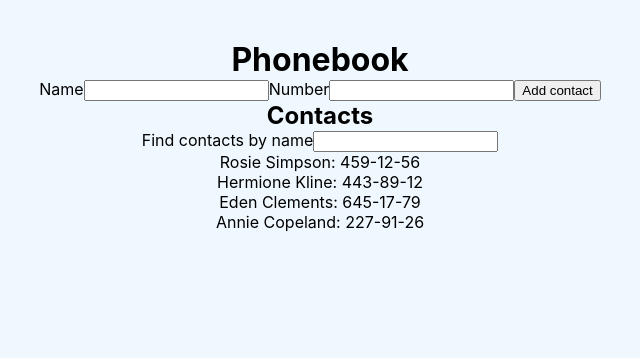
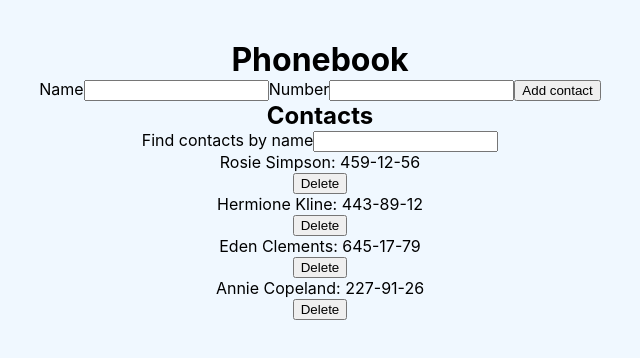
Before and after one commit to Jigsaw28/goit-react-hw-02-phonebook-test, a React (Create React App) app: page / in a window 1280 px wide. Shown: the top 358 px of the page, without its empty margins (320-960 px from the left). Built offline with nearby package versions, Linux system fonts and the light colour scheme.

Commit message:
add delete contact

```diff
--- a/src/components/App.jsx
+++ b/src/components/App.jsx
@@ -39,6 +39,10 @@ export class App extends Component {
     );
   };
 
+  deleteContact = contactId => {
+    this.setState(prevState=>({contacts: prevState.contacts.filter(contact=>contact.id!==contactId)}))
+  };
+
   render() {
     const { filter } = this.state;
     const visibleFilter = this.getFilterContacts();
@@ -49,7 +53,7 @@ export class App extends Component {
         <PhonebookForm onSubmit={this.formSubmitHandler} />
         <h2>Contacts</h2>
         <Filter filter={filter} onChange={this.changeFilter} />
-        <Contacts contacts={visibleFilter} />
+        <Contacts contacts={visibleFilter} deleteContact={this.deleteContact} />
       </Container>
     );
   }
--- a/src/components/Contacts/Contacts.jsx
+++ b/src/components/Contacts/Contacts.jsx
@@ -1,10 +1,16 @@
-import { nanoid } from "nanoid";
+import { nanoid } from 'nanoid';
 
-export const Contacts = ({ contacts }) => {
+
+export const Contacts = ({ contacts, deleteContact }) => {
   return (
     <ul>
       {contacts.map(contact => (
-          <li key={nanoid()}>{contact.name}: {contact.number}</li>
+        <div key={nanoid()}>
+          <li>
+            {contact.name}: {contact.number}
+          </li>
+          <button type='button' onClick={()=>deleteContact(contact.id)} >Delete</button>
+        </div>
       ))}
     </ul>
   );
```
